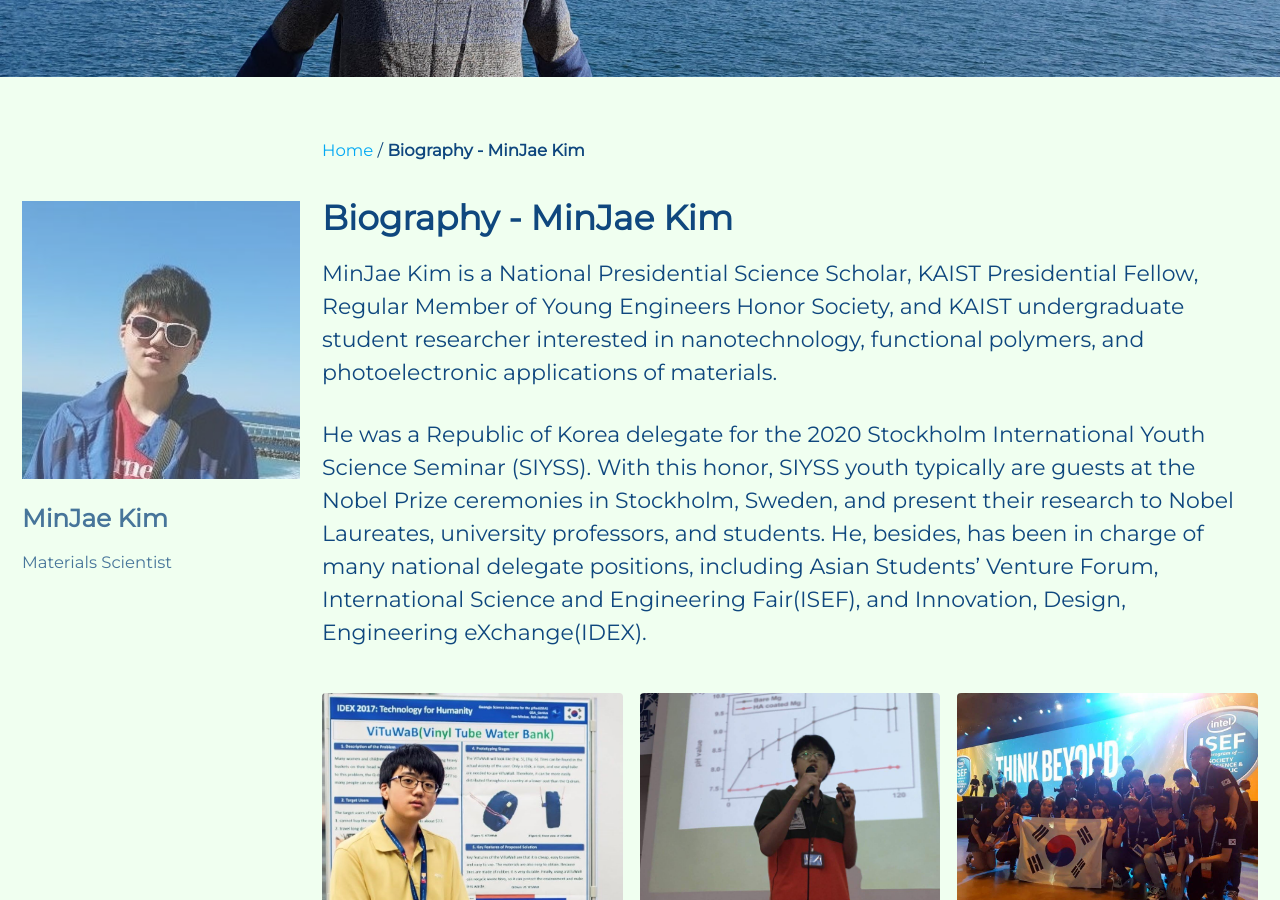
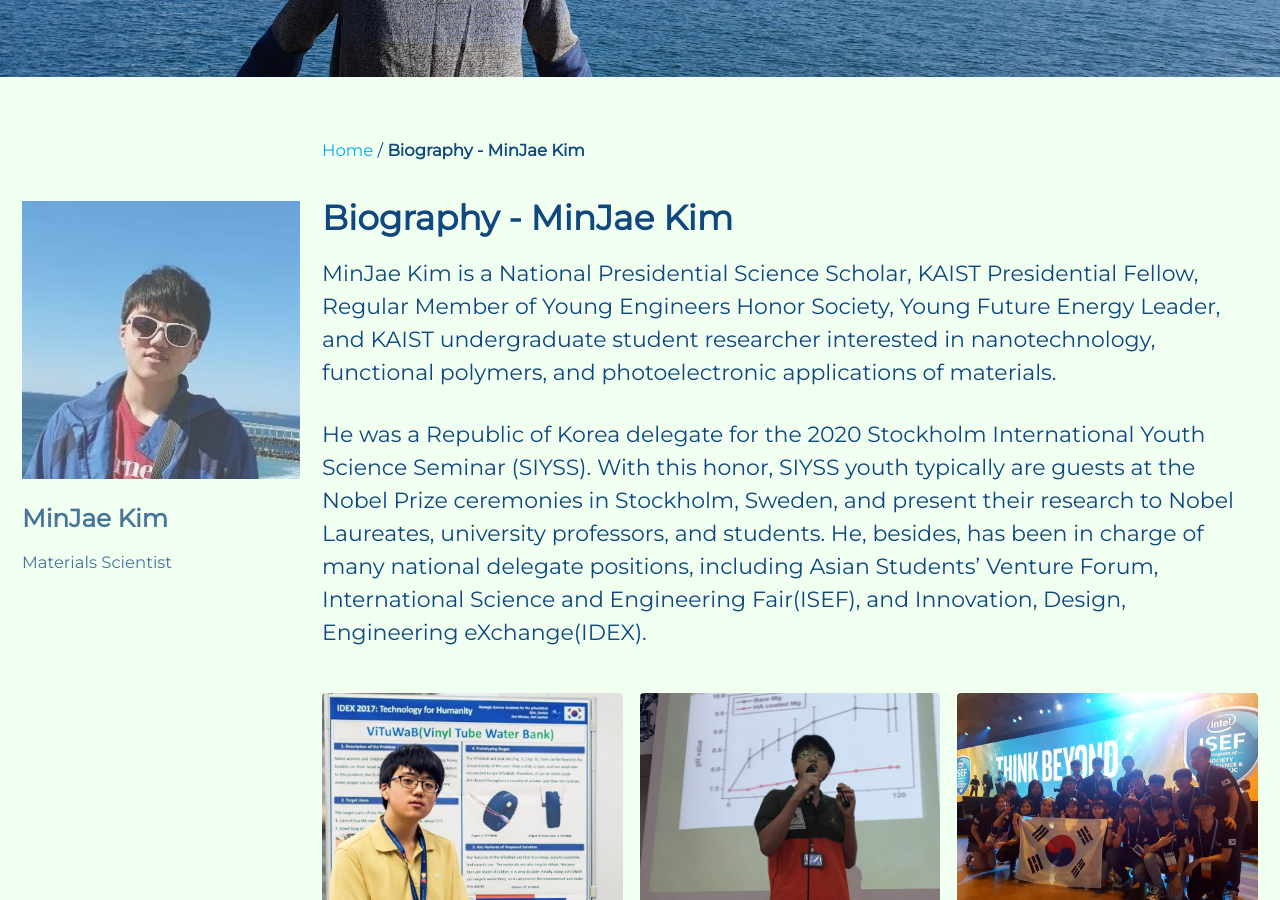
Before and after one commit to mj3259/mj3259.github.io, a Jekyll site: the page built from _pages/about.md, in a window 1280 px wide and 900 px high, scrolled down 492 px. Built offline with Jekyll 4.4.1, drawn with Linux system fonts in a browser that asks for light colours; cached includes are drawn as plain includes.

Commit message:
Update about.md

```diff
--- a/_pages/about.md
+++ b/_pages/about.md
@@ -24,7 +24,7 @@ gallery:
 ---
 
 
-MinJae Kim is a National Presidential Science Scholar, KAIST Presidential Fellow, Regular Member of Young Engineers Honor Society, and KAIST undergraduate student researcher interested in nanotechnology, functional polymers, and photoelectronic applications of materials.
+MinJae Kim is a National Presidential Science Scholar, KAIST Presidential Fellow, Regular Member of Young Engineers Honor Society, Young Future Energy Leader, and KAIST undergraduate student researcher interested in nanotechnology, functional polymers, and photoelectronic applications of materials.
 
 He was a Republic of Korea delegate for the 2020 Stockholm International Youth Science Seminar (SIYSS). With this honor, SIYSS youth typically are guests at the Nobel Prize ceremonies in Stockholm, Sweden, and present their research to Nobel Laureates, university professors, and students. He, besides, has been in charge of many national delegate positions, including Asian Students’ Venture Forum, International Science and Engineering Fair(ISEF), and Innovation, Design, Engineering eXchange(IDEX).
 
```
